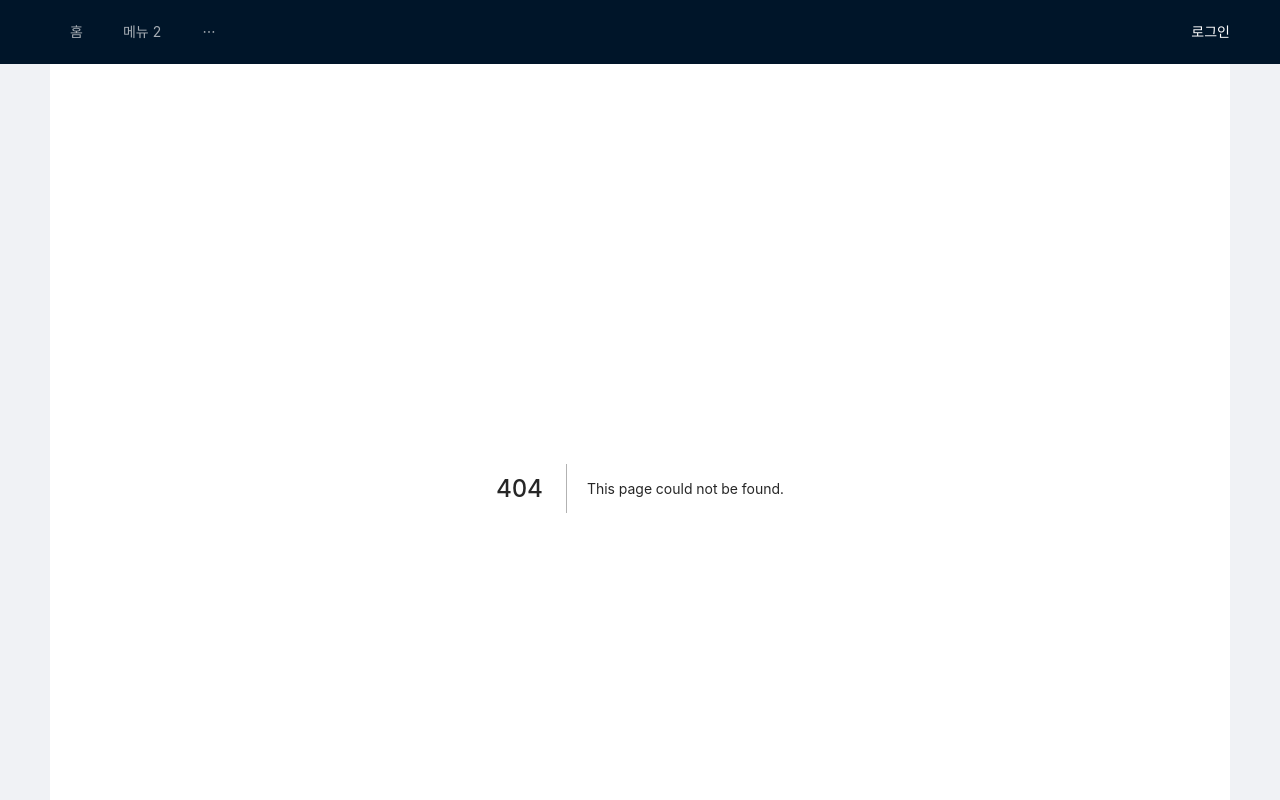
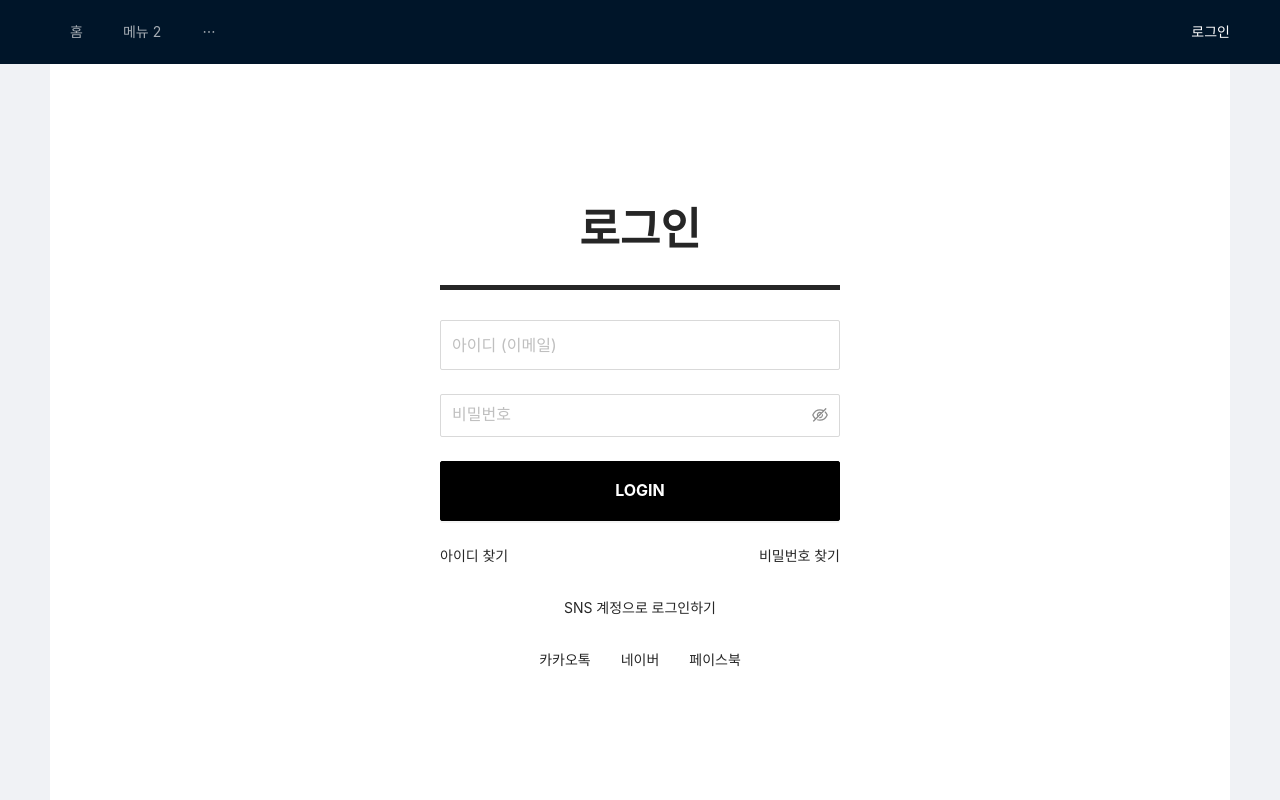
Before and after one commit to awt0720/login-implementation, a Next.js app: page /login in a window 1280 px wide. Before the commit this address had no page. Shown: the top 800 px of the page. Built offline with nearby package versions, Linux system fonts and the light colour scheme.

Commit message:
로그인 페이지 생성

```diff
--- a/pages/_app.tsx
+++ b/pages/_app.tsx
@@ -2,9 +2,9 @@ import "antd/dist/antd.css";
 import "../styles/layout.scss";
 import "../styles/main.scss";
 import "../styles/detail.scss";
+import "../styles/login.scss";
 import type {AppProps} from "next/app";
 import {QueryClient, QueryClientProvider} from "react-query";
-// import SiteLayout from "@components/layout";
 import {NextPage} from "next";
 import {ReactElement, ReactNode} from "react";
 import dynamic from "next/dynamic";
--- /dev/null
+++ b/pages/login/index.tsx
@@ -0,0 +1,69 @@
+import React from "react";
+import {Form, Input, Checkbox, Button} from "antd";
+
+const login = () => {
+  const onFinish = () => {
+    alert("로그인 성공");
+  };
+
+  return (
+    <div className="container">
+      <div className="login-wrapper">
+        <div className="top">
+          <div className="tit">로그인</div>
+        </div>
+        <Form
+          className="form"
+          name="basic"
+          labelCol={{span: 8}}
+          wrapperCol={{span: 16}}
+          initialValues={{remember: true}}
+          onFinish={onFinish}
+          autoComplete="off"
+        >
+          <Form.Item
+            wrapperCol={{md: 24}}
+            name="username"
+            rules={[{required: true, message: "아아디를 입력해주세요."}]}
+          >
+            <Input
+              placeholder="아이디 (이메일)"
+              size="large"
+              className="id-input"
+            />
+          </Form.Item>
+          <Form.Item
+            wrapperCol={{md: 24}}
+            name="password"
+            rules={[{required: true, message: "비밀번호를 입력해주세요."}]}
+          >
+            <Input.Password
+              placeholder="비밀번호"
+              size="large"
+              className="password-input"
+            />
+          </Form.Item>
+          <Form.Item wrapperCol={{md: 24}}>
+            <Button className="btn" type="primary" htmlType="submit">
+              LOGIN
+            </Button>
+          </Form.Item>
+          <div className="etc">
+            <div>아이디 찾기</div>
+            <div>비밀번호 찾기</div>
+          </div>
+        </Form>
+        <div className="bottom">
+          <div className="tit">SNS 계정으로 로그인하기</div>
+          <ul className="sns-list">
+            <li>카카오톡</li>
+            <li>네이버</li>
+            <li>페이스북</li>
+          </ul>
+        </div>
+      </div>
+    </div>
+  );
+};
+
+export default login;
--- a/styles/layout.scss
+++ b/styles/layout.scss
@@ -38,6 +38,7 @@ body ul {
 }
 
 .layout {
+  min-width: 320px;
   .ant-layout-header {
     display: flex;
     justify-content: space-between;
@@ -65,3 +66,7 @@ body ul {
     justify-content: center;
   }
 }
+
+.container {
+  min-height: 88vh;
+}
--- /dev/null
+++ b/styles/login.scss
@@ -0,0 +1,63 @@
+.login-wrapper {
+  margin: 0 auto;
+  height: 88vh;
+  max-width: 400px;
+  text-align: center;
+  display: flex;
+  flex-direction: column;
+  justify-content: center;
+  .top {
+    border-bottom: 5px solid;
+    margin-bottom: 30px;
+    .tit {
+      margin-bottom: 20px;
+      font-size: 44px;
+      font-weight: bold;
+    }
+  }
+
+  .form {
+    margin-bottom: 30px;
+    .id-input {
+      height: 50px;
+    }
+    .password-input {
+      height: 43px;
+    }
+    .ant-form-item-explain-error {
+      margin: 1 0px 0;
+    }
+    .btn {
+      width: 100%;
+      height: 60px;
+      background: black;
+      border-color: black;
+      font-weight: bold;
+      font-size: 16px;
+    }
+    .etc {
+      display: flex;
+      justify-content: space-between;
+      div {
+        cursor: pointer;
+      }
+    }
+  }
+
+  .bottom {
+    .tit {
+      cursor: default;
+    }
+    .sns-list {
+      display: flex;
+      justify-content: center;
+      padding: 0;
+      gap: 30px;
+      margin-top: 30px;
+
+      li {
+        cursor: pointer;
+      }
+    }
+  }
+}
```
